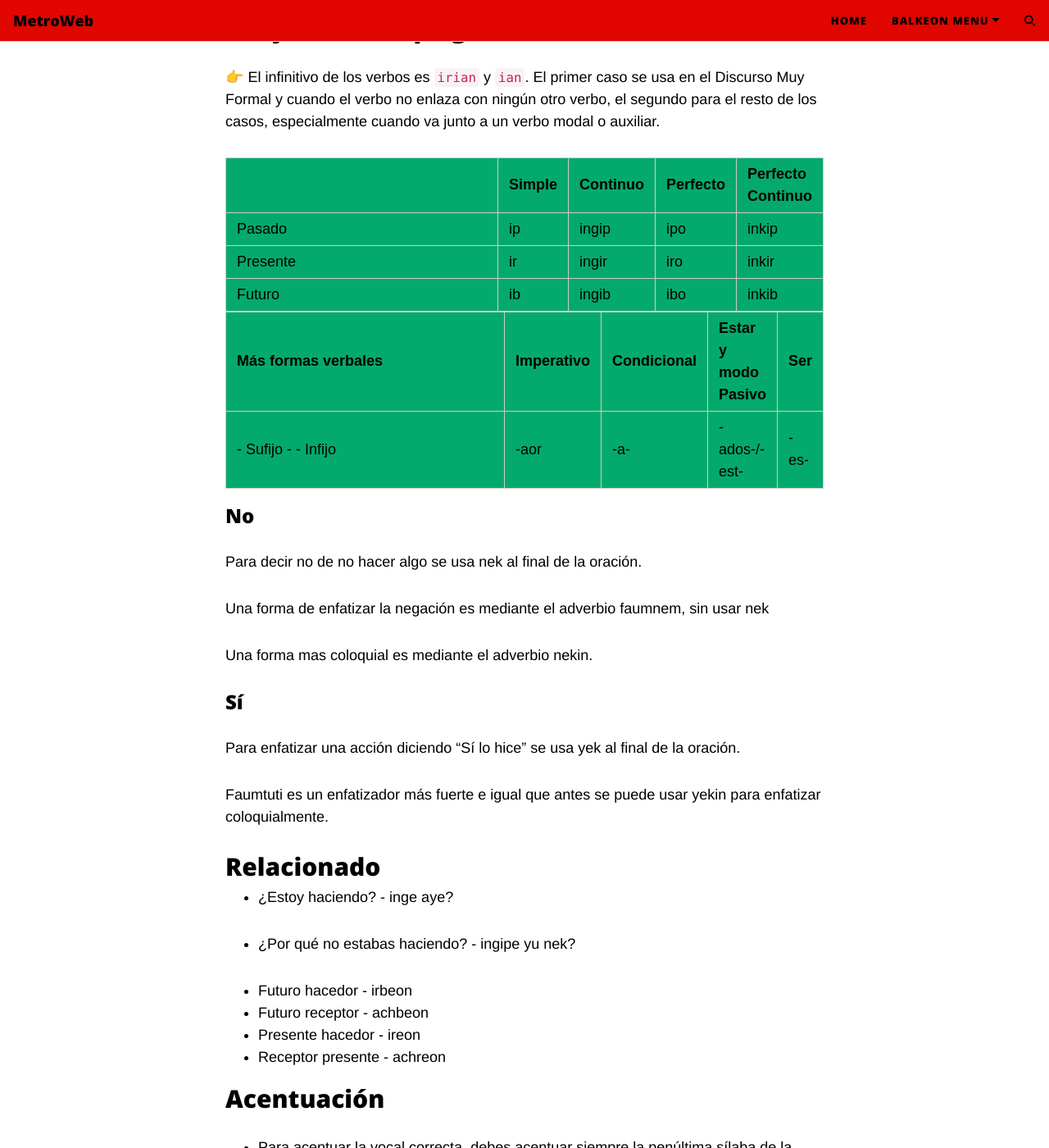
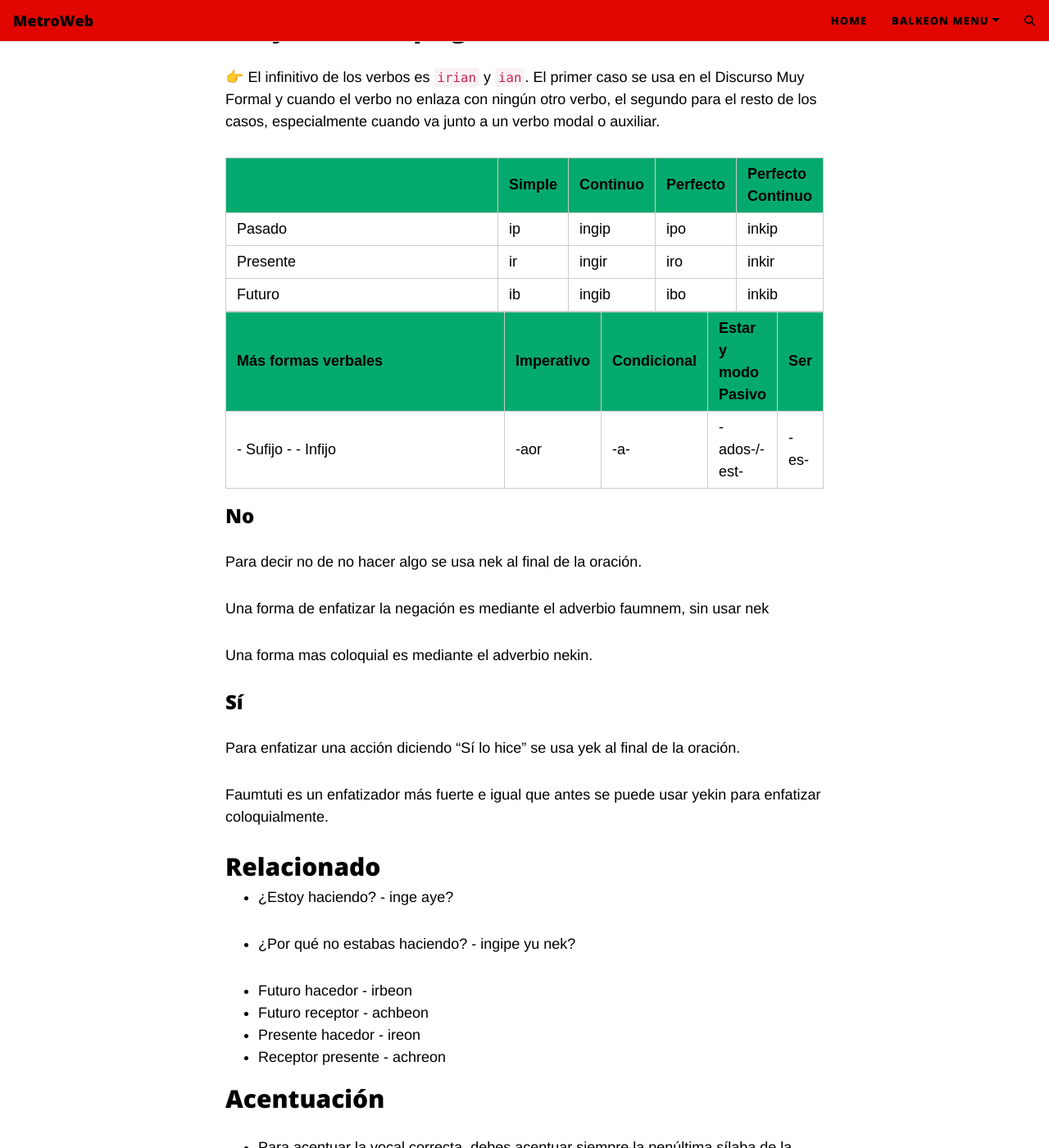
Before and after one commit to MetroManSR/MetroWeb1, a Jekyll site: the page built from balkeon/grammar/words.md, in a window 1280 px wide and 1400 px high, scrolled down 885 px. Shown: the whole window at 82% size. Built offline with Jekyll 4.4.1, drawn with Linux system fonts in a browser that asks for light colours; our own code applies the rules of GitHub Pages for plain Markdown files; comment, search, counter and statistics services are not loaded.

Commit message:
Update custom-styles.css

```diff
--- a/assets/css/custom-styles.css
+++ b/assets/css/custom-styles.css
@@ -18,8 +18,8 @@
 }
 
 /*table style */
-td, th {
-  font-family: Arial, Helvetica, sans-serif;
+th {
+ font-family: Arial, Helvetica, sans-serif;
   border-collapse: collapse;
   width: 100%;
   border: 1px solid #ddd;
@@ -28,6 +28,19 @@ td, th {
   padding-bottom: 12px;
   text-align: left;
   background-color: #04AA6D;
+  color: #000000;
+}
+
+td {
+font-family: Arial, Helvetica, sans-serif;
+  border-collapse: collapse;
+  width: 100%;
+  border: 1px solid #ddd;
+  padding: 8px;
+  padding-top: 12px;
+  padding-bottom: 12px;
+  text-align: left;
+  background-color: #FFFFFF;
   color: #000000;
 }
 
```
